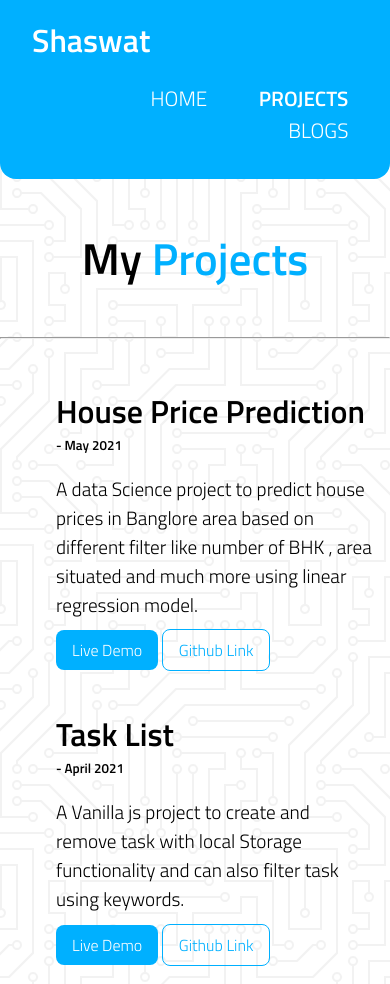
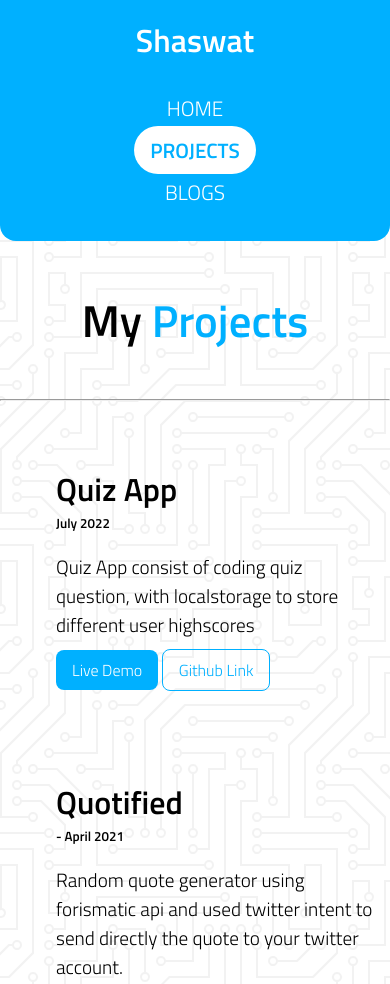
Before and after one commit to shaswatsingh19/Website-Portfolio, a plain HTML site: page projects.html in a window 390 px wide. Shown: the top 984 px of the page. Drawn offline with Linux system fonts and the light colour scheme.

Commit message:
update project section, changes button styling

```diff
--- a/css/style.css
+++ b/css/style.css
@@ -19,8 +19,10 @@ hr {
 
 a{
   text-decoration: none;
-  color:black
+  color:black;
+
 }
+
 
 
 /* Spaces */
@@ -122,6 +124,9 @@ a{
 
 .navigation .link-active {
   font-weight: bold;
+  color:#00B0FF;
+  background-color: white;
+  border-radius: 50px;
 }
 
 /* Header */
@@ -249,6 +254,17 @@ a{
   .nav-pills {
     padding: 0.1rem;
   }
+  .nav-brand{
+    text-align: center;
+  }
+  ul{
+    display: flex;
+    flex-direction: column;
+    align-items: center;
+  }
+  .list-item-inline{
+    margin-top: 10px;
+  }
   .blog-para {
     margin: 1rem;
   }
--- a/projects.html
+++ b/projects.html
@@ -35,27 +35,14 @@
         <!-- Project 1 -->
         <li>
             <div class="container containercenter margintop marginbottom">
-                <h1 class="nomargin">House Price Prediction</h1>
-                <small class="tags">- May 2021</small>
-                <p>A data Science project to predict house prices in Banglore area based on different filter like number of BHK , area situated and much more
-                    using linear regression model.
+                <h1 class="nomargin">Quiz App</h1>
+                <small class="tags">July 2022</small>
+                <p>Quiz App consist of coding quiz question,
+                    with localstorage to store different user highscores
                 </p>
 
-                <a target="_blank" class="link link-primary" href="#">Live Demo</a>
-                <a target="_blank" class="link link-secondary" href="https://github.com/shaswatsingh19/Bangalore_House_Prediction_System">Github Link</a>
-            </div>
-        </li>
-
-        <!-- Project 1 -->
-        <li>
-            <div class="container containercenter margintop marginbottom">
-                <h1 class="nomargin">Task List</h1>
-                <small class="tags">- April 2021</small>
-                <p>A Vanilla js project to create and remove task with local Storage functionality and can also filter task using keywords.
-                </p>
-
-                <a target="_blank" class="link link-primary" href="https://task-list-project-shaswatsingh19.vercel.app/">Live Demo</a>
-                <a target="_blank" class="link link-secondary" href="https://github.com/shaswatsingh19/Task-List-Project">Github Link</a>
+                <a target="_blank" class="link link-primary" href="https://quizapp-plum.vercel.app/">Live Demo</a>
+                <a target="_blank" class="link link-secondary" href="https://github.com/shaswatsingh19/Codedamn-Frontend-Web-Developer-Accelerator/tree/main/06.Quiz%20App">Github Link</a>
             </div>
         </li>
 
@@ -72,6 +59,19 @@
             </div>
         </li>
 
+
+        <!-- Project 3 -->
+                <li>
+                    <div class="container containercenter margintop marginbottom">
+                        <h1 class="nomargin">Task List</h1>
+                        <small class="tags">- April 2021</small>
+                        <p>A Vanilla js project to create and remove task with local Storage functionality and can also filter task using keywords.
+                        </p>
+
+                        <a target="_blank" class="link link-primary" href="https://task-list-project-shaswatsingh19.vercel.app/">Live Demo</a>
+                        <a target="_blank" class="link link-secondary" href="https://github.com/shaswatsingh19/Task-List-Project">Github Link</a>
+                    </div>
+                </li>
 
 
 
```
